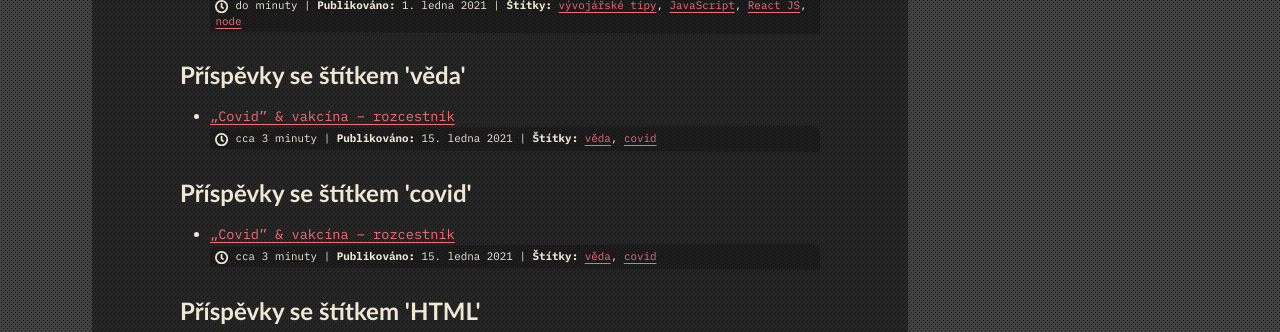
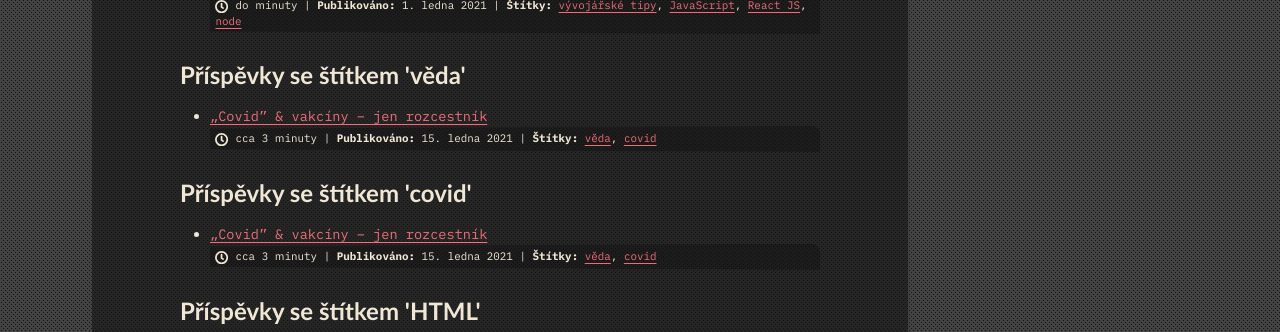
Before and after one commit to jaandrle/jaandrle.github.io, a Jekyll site: the page built from blog/tags.html, in a window 1280 px wide and 900 px high, scrolled down 15673 px. Shown: the part 376-708 px from the top of the window. Built offline with Jekyll 4.4.1, drawn with Linux system fonts in a browser that asks for light colours.

Commit message:
Update 2021-01-15-covid-rozcestnik.md
jen titulek

```diff
--- a/_posts/2021/2021-01-15-covid-rozcestnik.md
+++ b/_posts/2021/2021-01-15-covid-rozcestnik.md
@@ -1,6 +1,6 @@
 ---
 issue: 101
-title: „Covid” & vakcína – rozcestník
+title: „Covid” & vakcíny – jen rozcestník
 category: nondev
 tags: [ věda, covid ]
 reference:
```
